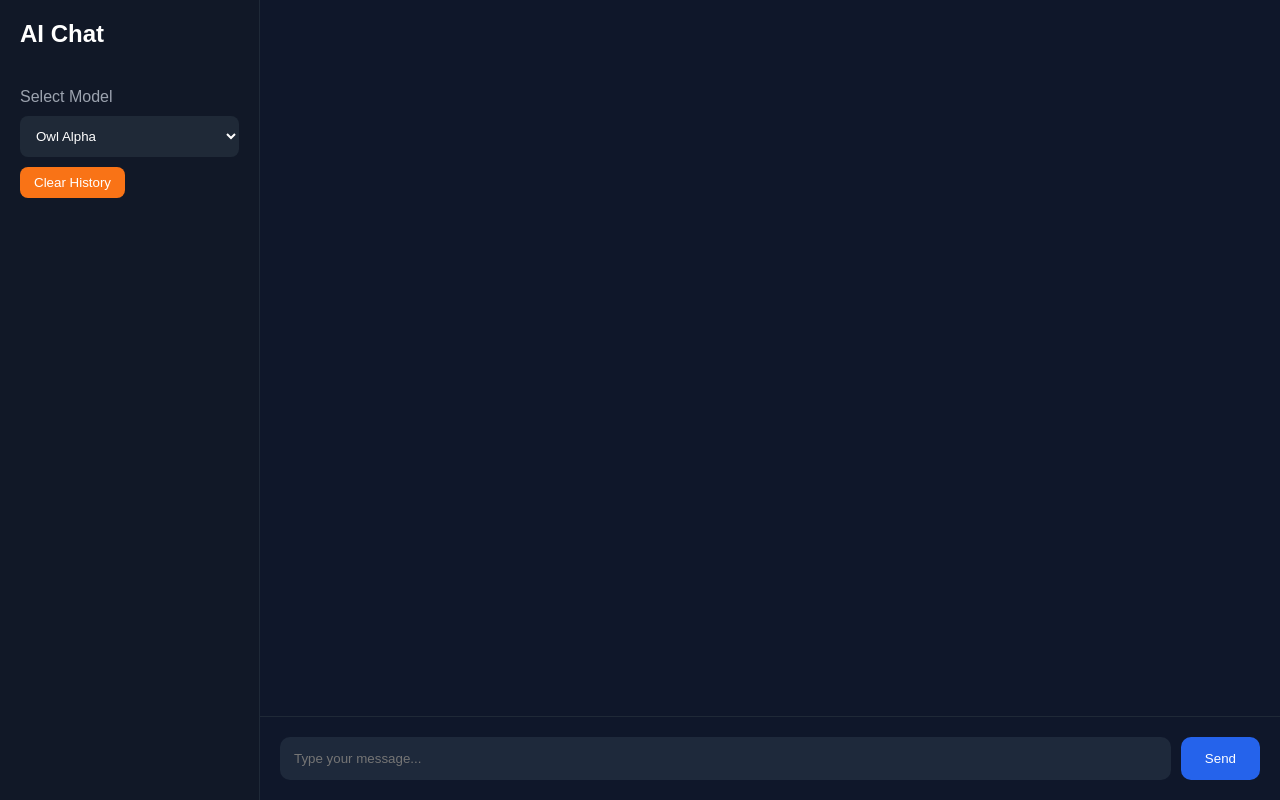
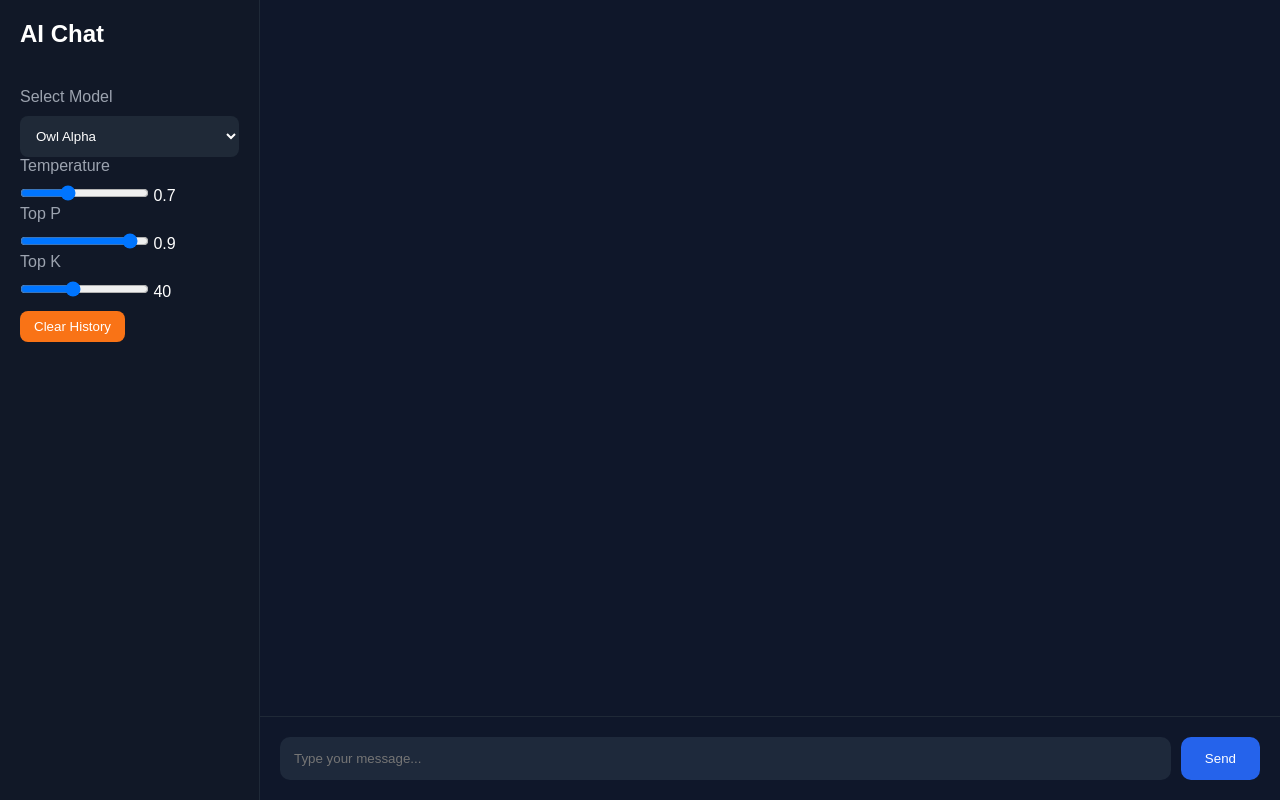
Before and after one commit to SpikerNiKS/chatbot, a FastAPI app: page / in a window 1280 px wide. Run offline with FastAPI, Linux system fonts and the light colour scheme; data that the repository does not hold is empty.

Commit message:
Checkpoint from VS Code for cloud agent session

```diff
--- a/app/static/js/chat.js
+++ b/app/static/js/chat.js
@@ -36,6 +36,11 @@ async function sendMessage() {
     const message = input.value.trim();
     const model = modelSelect.value;
     const modelName = modelSelect.options[modelSelect.selectedIndex].text;
+    const temperature = parseFloat(document.getElementById("temperature").value);
+
+    const top_p = parseFloat(document.getElementById("top_p").value);
+
+    const top_k = parseInt(document.getElementById("top_k").value);
 
     if (!message) return;
 
@@ -57,7 +62,10 @@ async function fetchResponse(message, model, modelName, bubble) {
             },
             body: JSON.stringify({
                 message: message,
-                model: model
+                model: model,
+                temperature: temperature,
+                top_p: top_p,
+                top_k: top_k
             })
         });
 
@@ -154,3 +162,26 @@ async function clearChatHistory() {
         alert("Failed to clear chat history. Please try again.");
     }
 }
+
+document.getElementById("temperature")
+    .addEventListener("input", function () {
+
+        document.getElementById("temperature-value")
+            .textContent = this.value;
+    });
+
+
+document.getElementById("top_p")
+    .addEventListener("input", function () {
+
+        document.getElementById("top_p-value")
+            .textContent = this.value;
+    });
+
+
+document.getElementById("top_k")
+    .addEventListener("input", function () {
+
+        document.getElementById("top_k-value")
+            .textContent = this.value;
+    });
--- a/app/templates/index.html
+++ b/app/templates/index.html
@@ -38,6 +38,60 @@
 
             </select>
 
+
+            <div class="settings-section">
+
+                <label>Temperature</label>
+
+                <input
+                    type="range"
+                    id="temperature"
+                    min="0"
+                    max="2"
+                    step="0.1"
+                    value="0.7"
+                >
+
+                <span id="temperature-value">0.7</span>
+
+            </div>
+
+
+            <div class="settings-section">
+
+                <label>Top P</label>
+
+                <input
+                    type="range"
+                    id="top_p"
+                    min="0"
+                    max="1"
+                    step="0.1"
+                    value="0.9"
+                >
+
+                <span id="top_p-value">0.9</span>
+
+            </div>
+
+
+            <div class="settings-section">
+
+                <label>Top K</label>
+
+                <input
+                    type="range"
+                    id="top_k"
+                    min="1"
+                    max="100"
+                    step="1"
+                    value="40"
+                >
+
+                <span id="top_k-value">40</span>
+
+            </div>
+
         </div>
 
         <div class="row">
```
